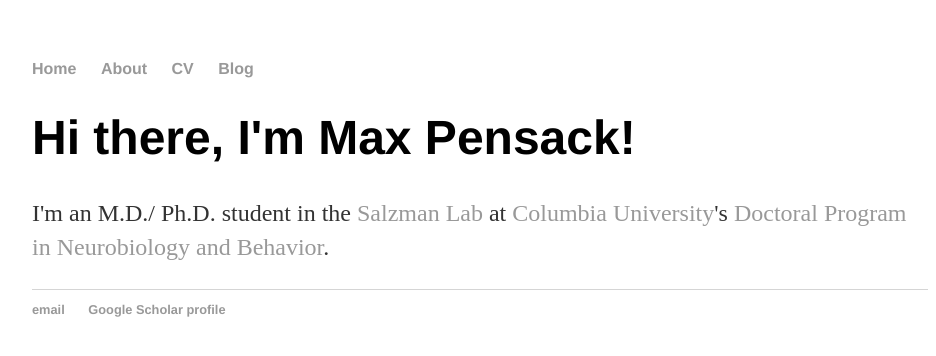
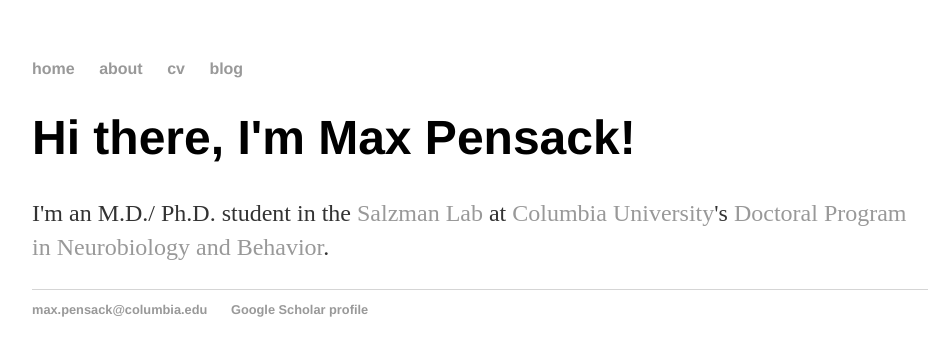
Before and after one commit to maxpensack/maxpensack.github.io, a Jekyll site: the page built from index.html, in a window 1280 px wide. Shown: the top 356 px of the page, without its empty margins (160-1096 px from the left). Built offline with Jekyll 4.4.1, drawn with Linux system fonts in a browser that asks for light colours.

Commit message:
Update index.html
Replace contents with page-specific contents and Jekyll layout

```diff
--- a/index.html
+++ b/index.html
@@ -1,30 +1,8 @@
-<!DOCTYPE html>
-<html>
-	<head>
-		<title>Max J. Pensack</title>
-		<!-- link to main stylesheet -->
-		<link rel="stylesheet" type="text/css" href="/css/main.css">
-	</head>
-	<body>
-		<nav>
-    		<ul>
-        		<li><a href="/">Home</a></li>
-	        	<li><a href="/about">About</a></li>
-        		<li><a href="/cv">CV</a></li>
-        		<li><a href="/blog">Blog</a></li>
-    		</ul>
-		</nav>
-		<div class="container">
-    		<div class="blurb">
-        		<h1>Hi there, I'm Max Pensack!</h1>
-			<p>I'm an M.D./ Ph.D. student in the <a href="https://salzmanlab.neuroscience.columbia.edu">Salzman Lab</a> at <a href="http://columbia.edu">Columbia University</a>'s <a href="https://www.neurosciencephd.columbia.edu/">Doctoral Program in Neurobiology and Behavior</a>.</p>
-    		</div><!-- /.blurb -->
-		</div><!-- /.container -->
-		<footer>
-    		<ul>
-        		<li><a href="mailto:max.pensack@columbia.edu">email</a></li>
-        		<li><a href="https://scholar.google.com/citations?hl=en&user=4xCDFQ4AAAAJ">Google Scholar profile</a></li>
-			</ul>
-		</footer>
-	</body>
-</html>
+---
+layout: default
+title: Max J. Pensack
+---
+<div class="blurb">
+	<h1>Hi there, I'm Max Pensack!</h1>
+	<p>I'm an M.D./ Ph.D. student in the <a href="https://salzmanlab.neuroscience.columbia.edu">Salzman Lab</a> at <a href="http://columbia.edu">Columbia University</a>'s <a href="https://www.neurosciencephd.columbia.edu/">Doctoral Program in Neurobiology and Behavior</a>.</p>
+</div><!-- /.blurb -->
```
